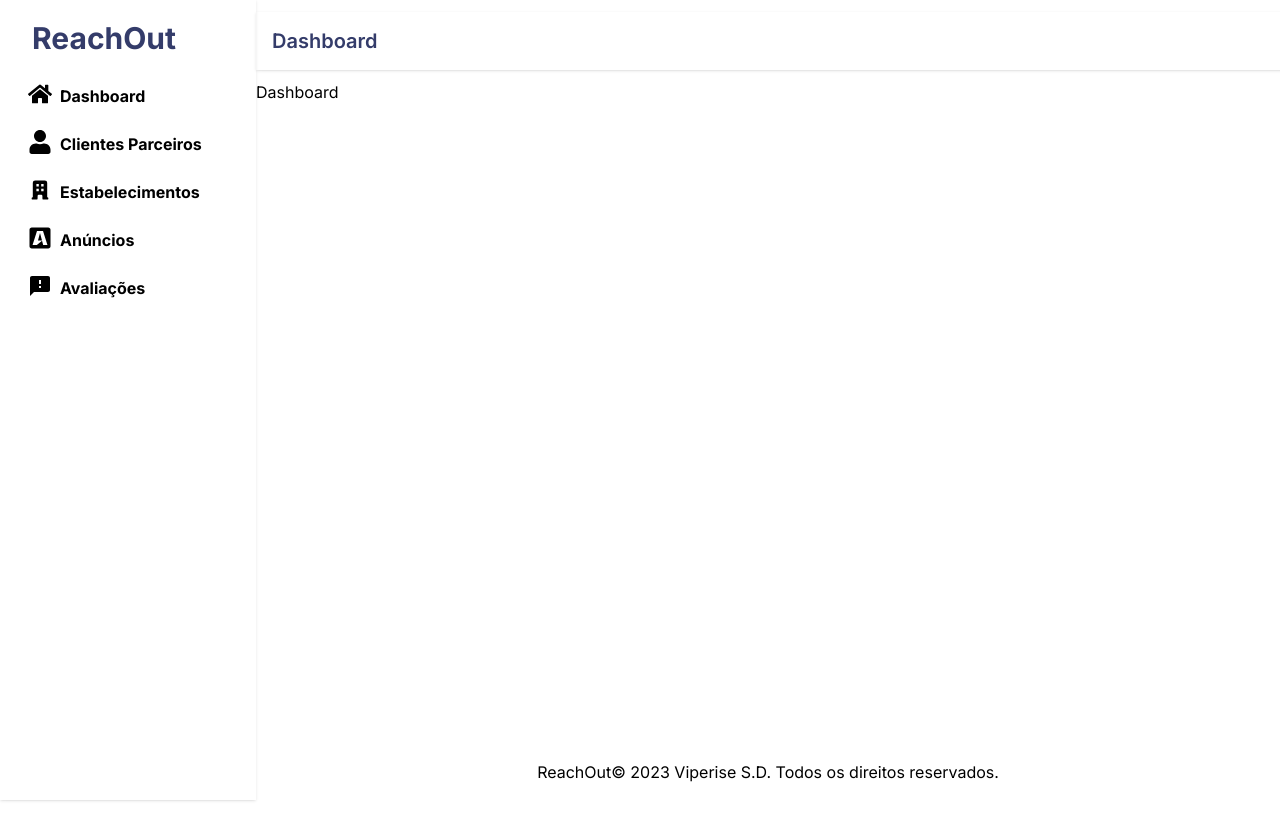
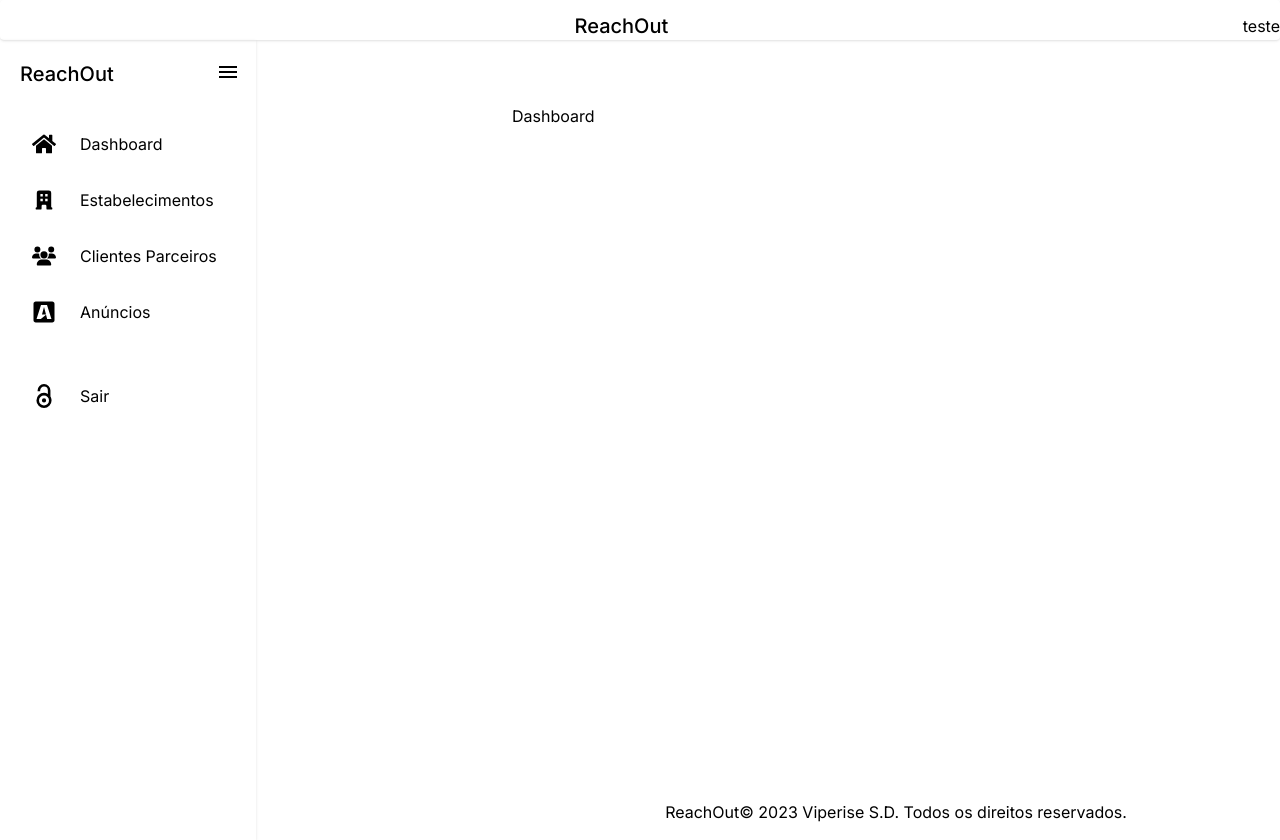
Before and after one commit to Viperise/ReachOut-Web, a Next.js app: page / in a window 1280 px wide. Before the commit the page ends 800 px from the top, so only its background shows below. Built offline with nearby package versions, Linux system fonts and the light colour scheme.

Commit message:
feat: add a new functional Layout to work

```diff
--- /dev/null
+++ b/src/app/assets/css/hamburgerButton.css
@@ -0,0 +1,46 @@
+.hamburger {
+  cursor: pointer;
+  width: 24px;
+  height: 24px;
+  margin: 24px;
+  transition: all 0.25s;
+  position: absolute;
+}
+
+.hamburger-top,
+.hamburger-middle,
+.hamburger-bottom {
+  position: absolute;
+  top: 0;
+  left: 0;
+  width: 24px;
+  height: 2px;
+  background: #000;
+  transform: rotate(0deg);
+  transition: all 0.5s;
+}
+
+.hamburger-middle {
+  transform: translateY(7px);
+}
+
+.hamburger-bottom {
+  transform: translateY(14px);
+}
+
+.open {
+  transform: rotate(90deg);
+  transform: translateY(0px);
+}
+
+.open .hamburger-top {
+  transform: rotate(45deg) translateY(6px) translate(6px);
+}
+
+.open .hamburger-middle {
+  display: none;
+}
+
+.open .hamburger-bottom {
+  transform: rotate(-45deg) translateY(6px) translate(-6px);
+}
--- /dev/null
+++ b/src/app/components/Layout/HamburgerButton.tsx
@@ -0,0 +1,17 @@
+'use client';
+import './../../assets/css/HamburgerButton.css';
+
+const HamburgerButton = ({ mobileMenu, setMobileMenu }: { mobileMenu: boolean; setMobileMenu: any }) => {
+  return (
+    <button
+      onClick={() => setMobileMenu(!mobileMenu)}
+      className={`${mobileMenu && 'open'} block hamburger sm:hidden focus:outline-none`}
+    >
+      <span className="hamburger-top dark:bg-slate-50"></span>
+      <span className="hamburger-middle dark:bg-slate-50"></span>
+      <span className="hamburger-bottom dark:bg-slate-50"></span>
+    </button>
+  );
+};
+
+export default HamburgerButton;
--- a/src/app/components/Layout/index.tsx
+++ b/src/app/components/Layout/index.tsx
@@ -1,14 +1,18 @@
-import Footer from './footer';
-import Navbar from './navbar';
-import Sidebar from './sidebar';
+'use client';
+import { useState } from 'react';
+import Footer from './Footer';
+import Navbar from './Navbar';
+import Sidebar from './Sidebar';
 
 const Layout = ({ children }: { children: React.ReactNode }) => {
+  const [sidebarOpen, setSidebarOpen] = useState(false);
+
   return (
     <div className="flex flex-col min-h-screen">
-      <Navbar />
+      <Navbar title="ReachOut" />
       <div className="flex flex-1">
         <Sidebar />
-        <main className="ml-64 pt-20 flex-1 flex flex-col">
+        <main className="ml-64 pt-16 flex-1 flex flex-col">
           <div className="flex-1">{children}</div>
           <Footer />
         </main>
--- a/src/app/components/Layout/navbar.tsx
+++ b/src/app/components/Layout/navbar.tsx
@@ -1,39 +1,14 @@
-import { FaBell, FaSearch, FaUserCircle } from 'react-icons/fa';
+'use client';
 
-const Navbar = () => {
+const Navbar = ({ title }: { title: string }) => {
   return (
-    <nav className="bg-white px-4 py-3 flex justify-between fixed w-full top-0 z-10 ml-64 mt-3 shadow">
-      <div className="flex items-center text-xl">
-        <span className="text-[#343C6A] font-semibold">Dashboard</span>
-      </div>
-      <div className="flex items-center gap-x-5">
-        <div className="relative md:w-65">
-          <span className="relative md:absolute inset-y-0 left-0 flex items-center pl-2">
-            <button className="p-1 focus:outline-none text-white md:text-black">
-              <FaSearch />
-            </button>
-          </span>
+    <nav className="bg-white border-gray-200 rounded shadow">
+      <div className="container flex justify-between items-center mx-auto pt-3">
+        <div className="flex items-center mx-auto">
+          <span className="text-xl font-medium whitespace-nowrap dark:text-white">{title}</span>
         </div>
-        <div className="text-white">
-          <FaBell className="w-6 h-6 mt-1" />
-        </div>
-        <div className="relative">
-          <button className="text-white group">
-            <FaUserCircle className="w-6 h-6 mt-1" />
-          </button>
-          <div className="z-10 hidden absolute rounded-lg shadow-lg w-32 group-focus:block bg-white">
-            <ul className="text-black">
-              <li className="px-4 py-2 hover:bg-gray-200">
-                <a href="#">Perfil</a>
-              </li>
-              <li className="px-4 py-2 hover:bg-gray-200">
-                <a href="#">Configurações</a>
-              </li>
-              <li className="px-4 py-2 hover:bg-gray-200">
-                <a href="#">Sair</a>
-              </li>
-            </ul>
-          </div>
+        <div className="flex">
+          <span>teste</span>
         </div>
       </div>
     </nav>
--- a/src/app/components/Layout/sidebar.tsx
+++ b/src/app/components/Layout/sidebar.tsx
@@ -1,48 +1,82 @@
 'use client';
-import { FaHome, FaUser } from 'react-icons/fa';
-import { FaBuysellads } from 'react-icons/fa6';
+import { useState } from 'react';
+
+import Link from 'next/link';
+import { FaBuysellads, FaHome } from 'react-icons/fa';
+import { FaUsers } from 'react-icons/fa6';
 import { HiOfficeBuilding } from 'react-icons/hi';
-import { MdFeedback } from 'react-icons/md';
+import { MdMenu } from 'react-icons/md';
+import { SiOpenaccess } from 'react-icons/si';
+
+import HamburgerButton from './HamburgerButton';
 
 const Sidebar = () => {
+  const [open, setOpen] = useState(true);
+  const [mobileMenu, setMobileMenu] = useState(false);
+
+  const Menus = [
+    { title: 'Dashboard', path: '/dashboard', src: <FaHome /> },
+    { title: 'Estabelecimentos', path: '/establishment', src: <HiOfficeBuilding /> },
+    { title: 'Clientes Parceiros', path: '/key-clients', src: <FaUsers /> },
+    {
+      title: 'Anúncios',
+      path: 'postings',
+      src: <FaBuysellads />,
+    },
+    { title: 'Sair', path: '/login', src: <SiOpenaccess />, gap: 'true' },
+  ];
+
   return (
-    <div className="bg-white w-64 fixed h-full px-4 py-2 shadow">
-      <div className="my-2 mb-4 py-1 pl-4">
-        <h1 className="text-3xl text-[#343C6A] font-bold">ReachOut</h1>
+    <>
+      <div className={`${open ? 'w-64' : 'w-fit'} hidden sm:block relative h-screen duration-300 bg-white p-5 shadow`}>
+        <MdMenu
+          className={`${!open && 'rotate-180 left-8'} absolute text-2xl bg-white rounded-full cursor-pointer right-4 `}
+          onClick={() => setOpen(!open)}
+        />
+        <Link href="/">
+          <div className={`flex ${open && 'gap-x-4'} items-center`}>
+            {open && <span className="text-xl font-medium whitespace-nowrap">ReachOut</span>}
+          </div>
+        </Link>
+
+        <ul className="pt-6">
+          {Menus.map((menu, index) => (
+            <Link href={menu.path} key={index}>
+              <li
+                className={`flex items-center gap-x-6 p-3 text-base font-normal rounded-lg cursor-pointer dark:text-white hover:border-l-4 hover:border-l-blue-300
+                        ${menu.gap ? 'mt-9' : 'mt-2'} ${location.pathname === menu.path && 'bg-gray-200'}`}
+              >
+                <span className="text-2xl">{menu.src}</span>
+                <span className={`${!open && 'hidden'} origin-left duration-300 hover:block`}>{menu.title}</span>
+              </li>
+            </Link>
+          ))}
+        </ul>
       </div>
-      <ul className="mt-3 text-white font-bold">
-        <li className="mb-2 rounded hover:shadow hover:bg-gray-100 py-2">
-          <a href="#" className="px-3">
-            <FaHome className="inline-block w-6 h-6 mr-2 -mt-2" />
-            Dashboard
-          </a>
-        </li>
-        <li className="mb-2 rounded hover:shadow hover:bg-gray-100 py-2">
-          <a href="#" className="px-3">
-            <FaUser className="inline-block w-6 h-6 mr-2 -mt-2" />
-            Clientes Parceiros
-          </a>
-        </li>
-        <li className="mb-2 rounded hover:shadow hover:bg-gray-100 py-2">
-          <a href="#" className="px-3">
-            <HiOfficeBuilding className="inline-block w-6 h-6 mr-2 -mt-2" />
-            Estabelecimentos
-          </a>
-        </li>
-        <li className="mb-2 rounded hover:shadow hover:bg-gray-100 py-2">
-          <a href="#" className="px-3">
-            <FaBuysellads className="inline-block w-6 h-6 mr-2 -mt-2" />
-            Anúncios
-          </a>
-        </li>
-        <li className="mb-2 rounded hover:shadow hover:bg-gray-100 py-2">
-          <a href="#" className="px-3">
-            <MdFeedback className="inline-block w-6 h-6 mr-2 -mt-2" />
-            Avaliações
-          </a>
-        </li>
-      </ul>
-    </div>
+      {/* Mobile Menu */}
+      <div className="pt-3">
+        <HamburgerButton setMobileMenu={setMobileMenu} mobileMenu={mobileMenu} />
+      </div>
+      <div className="sm:hidden">
+        <div
+          className={`${
+            mobileMenu ? 'flex' : 'hidden'
+          } absolute z-50 flex-col items-center self-end py-8 mt-16 space-y-6 font-bold sm:w-auto left-6 right-6 dark:text-white  bg-gray-50 dark:bg-slate-800 drop-shadow md rounded-xl`}
+        >
+          {Menus.map((menu, index) => (
+            <Link href={menu.path} key={index} onClick={() => setMobileMenu(false)}>
+              <span
+                className={` ${
+                  location.pathname === menu.path && 'bg-gray-200 dark:bg-gray-700'
+                } p-2 rounded-xl hover:bg-gray-200 dark:hover:bg-gray-700`}
+              >
+                {menu.title}
+              </span>
+            </Link>
+          ))}
+        </div>
+      </div>
+    </>
   );
 };
 
```
